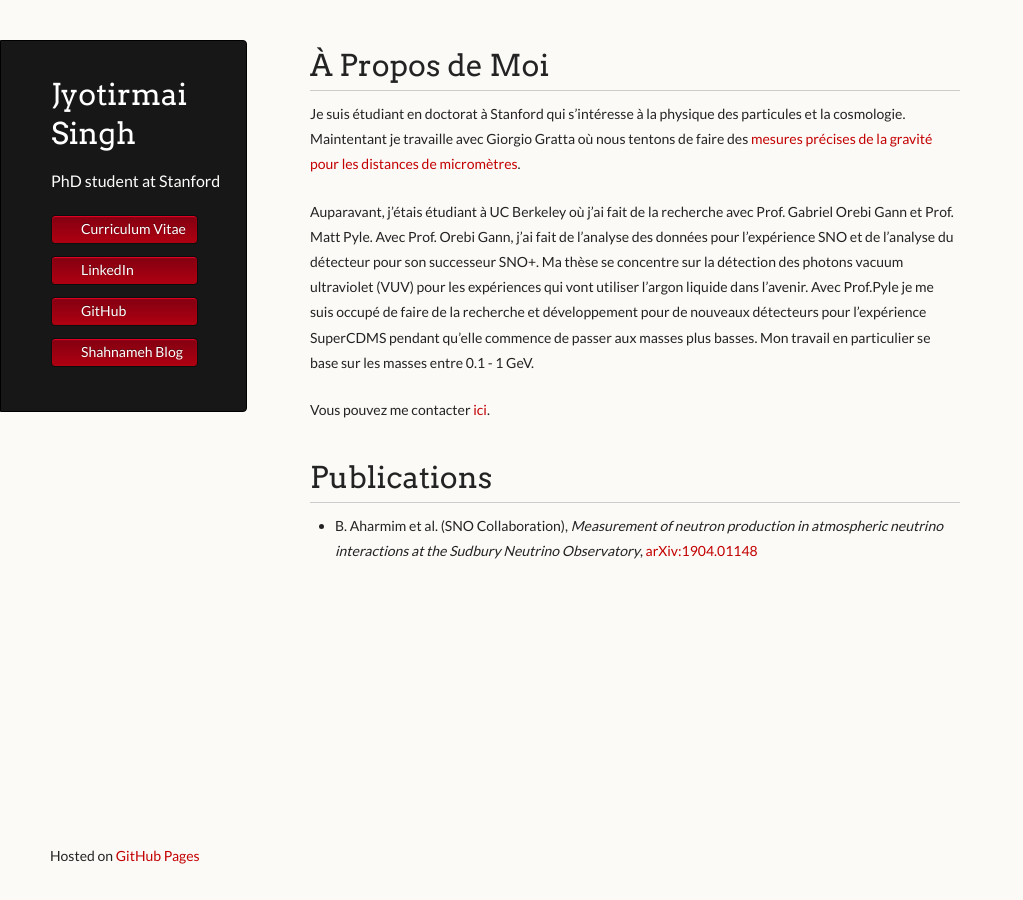
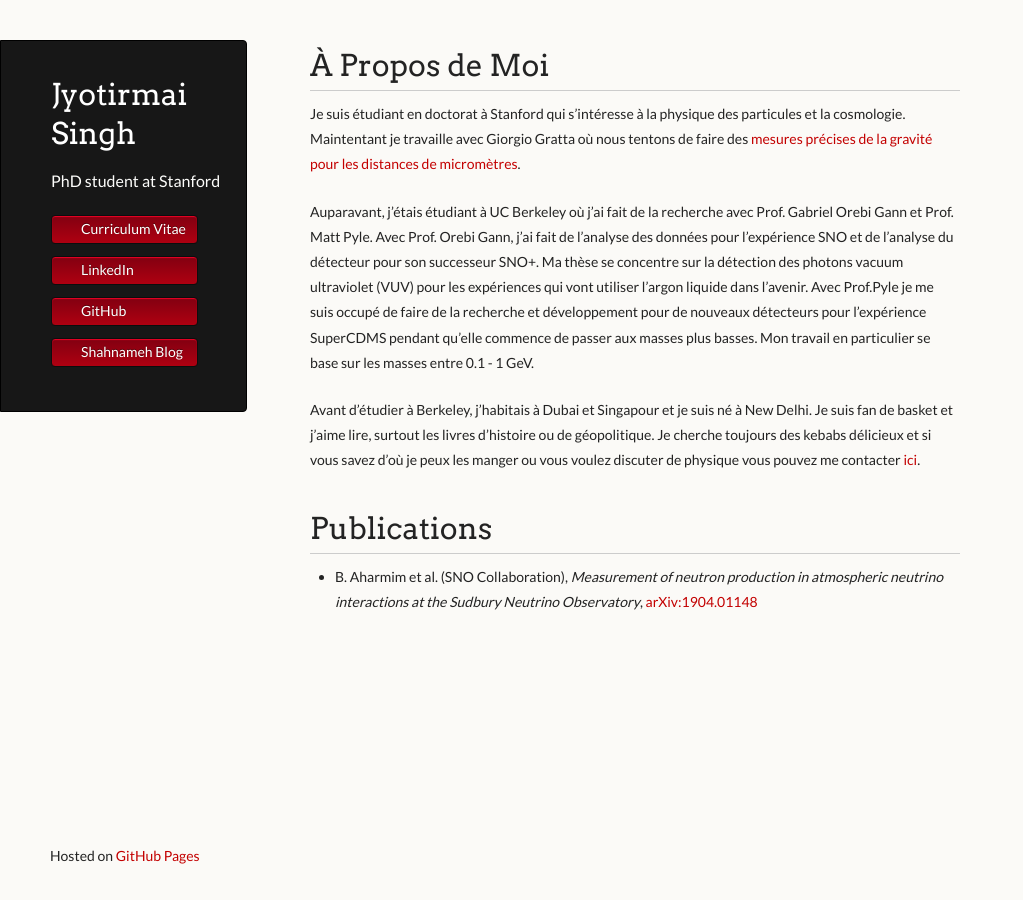
Before and after one commit to joe-singh/joe-singh.github.io, a Jekyll site: the page built from index-fr.md, in a window 1280 px wide. Shown: the whole page, without its empty margins (0-1023 px from the left). Built offline with Jekyll 4.4.1, drawn with Linux system fonts in a browser that asks for light colours.

Commit message:
update france

```diff
--- a/index-fr.md
+++ b/index-fr.md
@@ -20,7 +20,9 @@ l'expérience SNO et de l'analyse du détecteur pour son successeur SNO+. Ma th
 les expériences qui vont utiliser l'argon liquide dans l'avenir. Avec Prof.Pyle je me suis occupé de faire de la recherche et développement pour de nouveaux détecteurs
 pour l'expérience SuperCDMS pendant qu'elle commence de passer aux masses plus basses. Mon travail en particulier se base sur les masses entre 0.1 - 1 GeV.
 
-Vous pouvez me contacter [ici](mailto:joesingh@stanford.edu).
+Avant d'étudier à Berkeley, j'habitais à Dubai et Singapour et je suis né à New Delhi. Je suis fan de basket et j'aime lire, surtout les livres d'histoire ou de géopolitique.
+Je cherche toujours des kebabs délicieux et si vous savez d'où je peux les manger ou vous voulez discuter de physique
+vous pouvez me contacter [ici](mailto:joesingh@stanford.edu).
 
 
 # Publications
```
